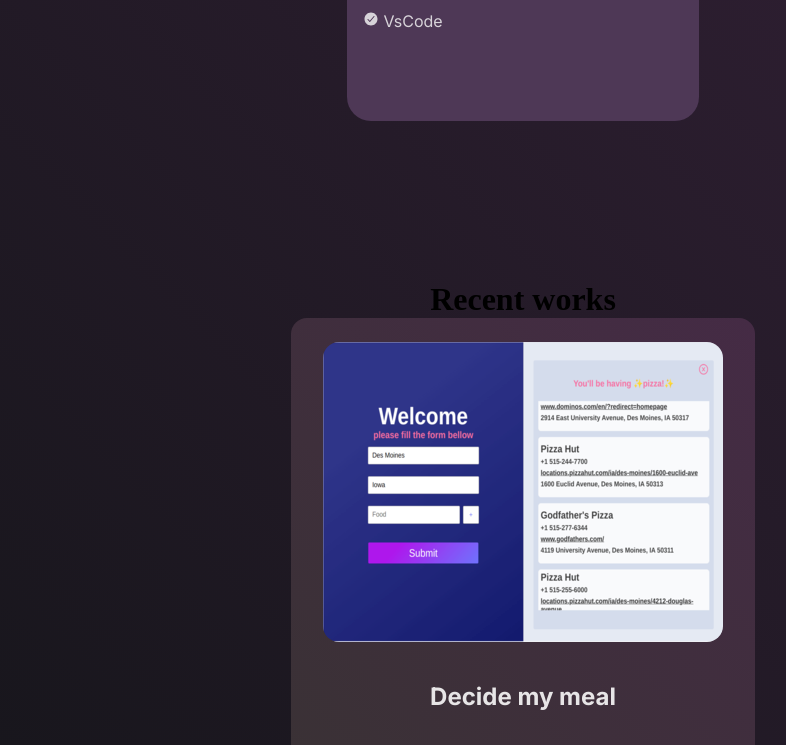
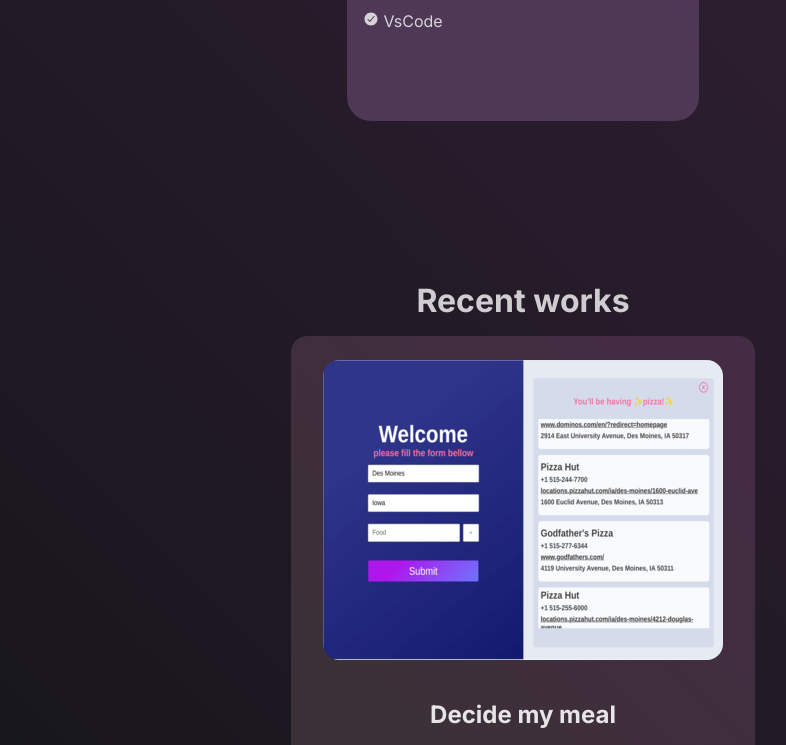
Before and after one commit to dndanli/dndanli-portfolio-v2, a React (Create React App) app in the folder dndanli-portfolio/: page / in a window 1280 px wide. Shown: the part 1767-2512 px from the top of the page, without its empty margins (117-903 px from the left). Built offline with nearby package versions, Linux system fonts and the light colour scheme.

Commit message:
added recent works styling

```diff
--- a/dndanli-portfolio/src/Components/Sections/Projects/Projects.style.ts
+++ b/dndanli-portfolio/src/Components/Sections/Projects/Projects.style.ts
@@ -8,6 +8,11 @@ const StyledProjects = styled(Projects)`
   .project-card {
     margin-bottom: 10%;
   }
+  #recent-works {
+    font-family: "Inter", sans-serif;
+    color: rgba(250, 250, 250, 0.8);
+    margin-bottom: 1rem;
+  }
 `;
 
 export default StyledProjects;
```
